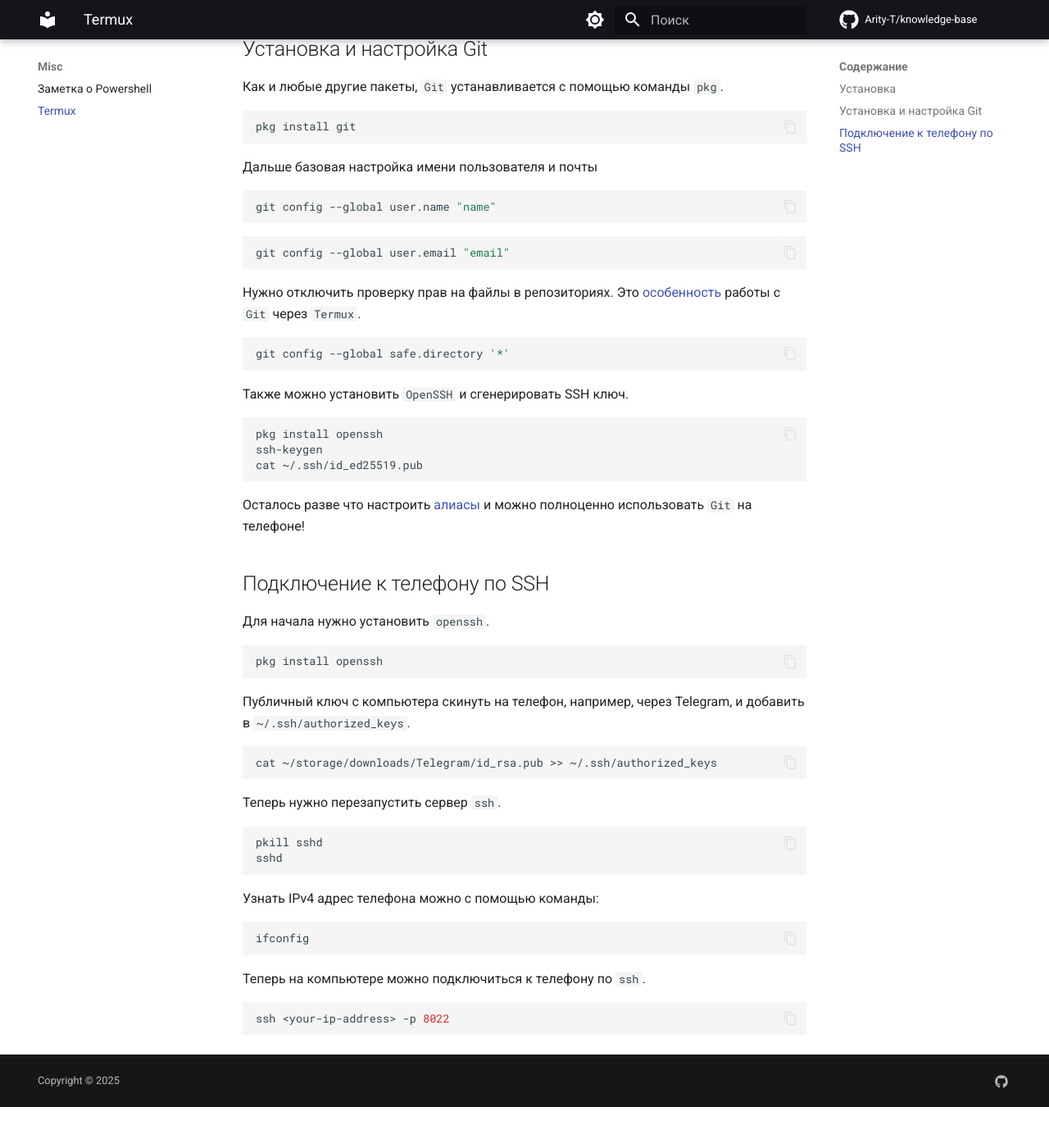
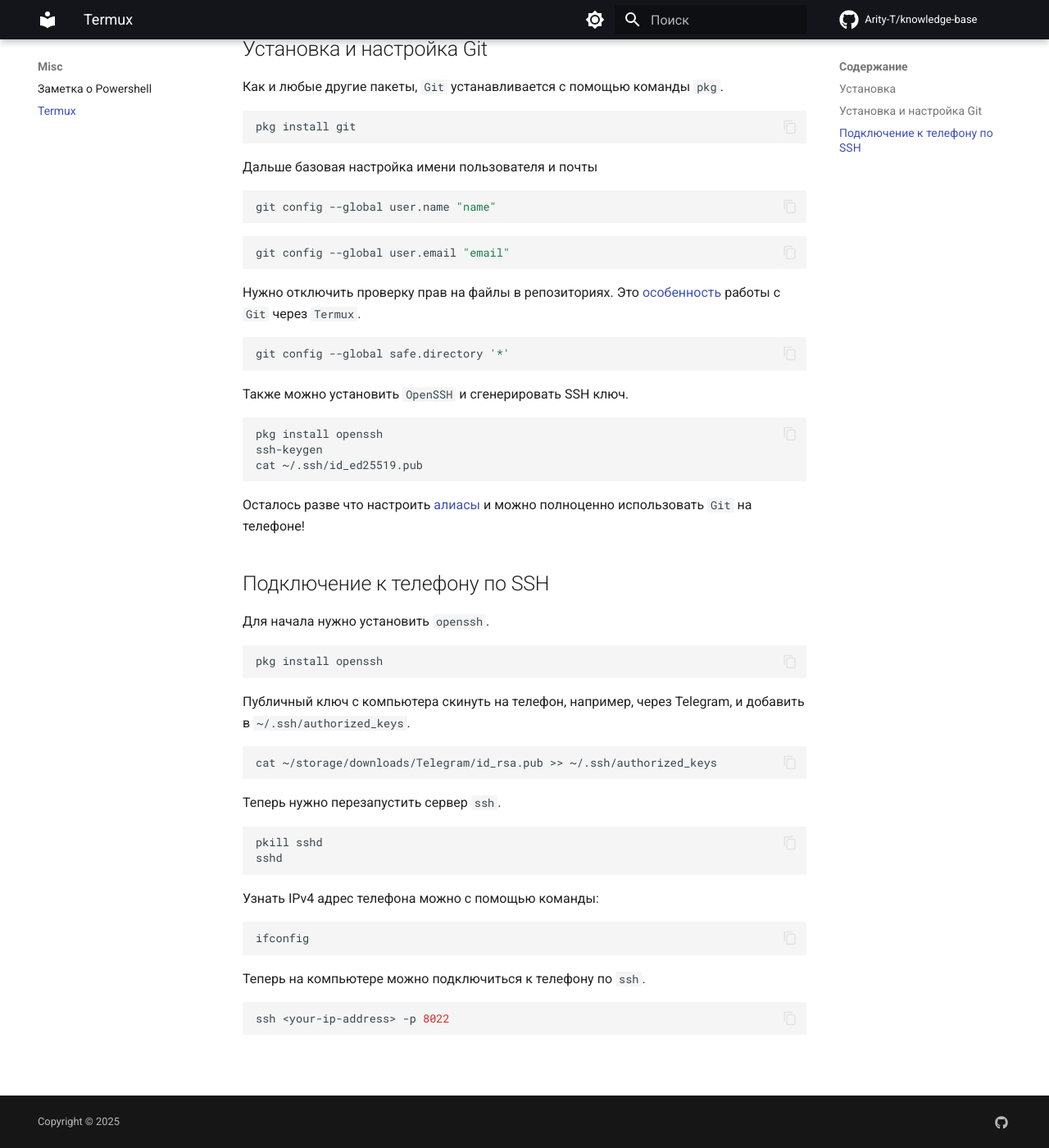
Before and after one commit to Arity-T/knowledge-base, an MkDocs documentation site: the page built from docs/misc/termux.md, in a window 1280 px wide and 1400 px high, scrolled down 1117 px. Shown: the whole window at 82% size. Built offline with MkDocs 1.6.1 and Material for MkDocs 9.7.7, drawn with Linux system fonts in a browser that asks for light colours; comment, search, counter and statistics services are not loaded; before the commit the page ends 2467 px from its top, so only the background shows below that.

Commit message:
Футер слишком прилипчив

```diff
--- a/docs/stylesheets/extra.css
+++ b/docs/stylesheets/extra.css
@@ -1,3 +1,7 @@
 .md-source__facts {
     display: none;
 }
+
+.md-footer {
+    margin-top: 50px;
+}
```
